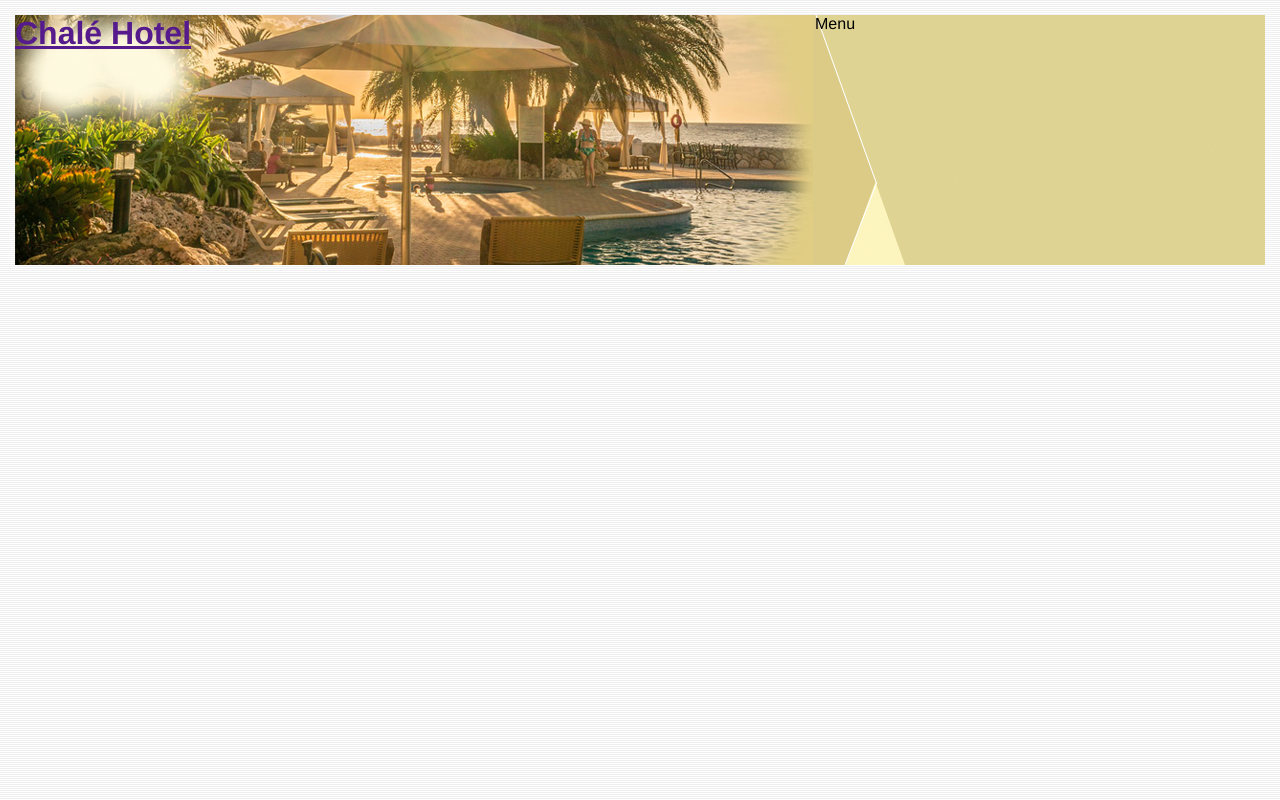
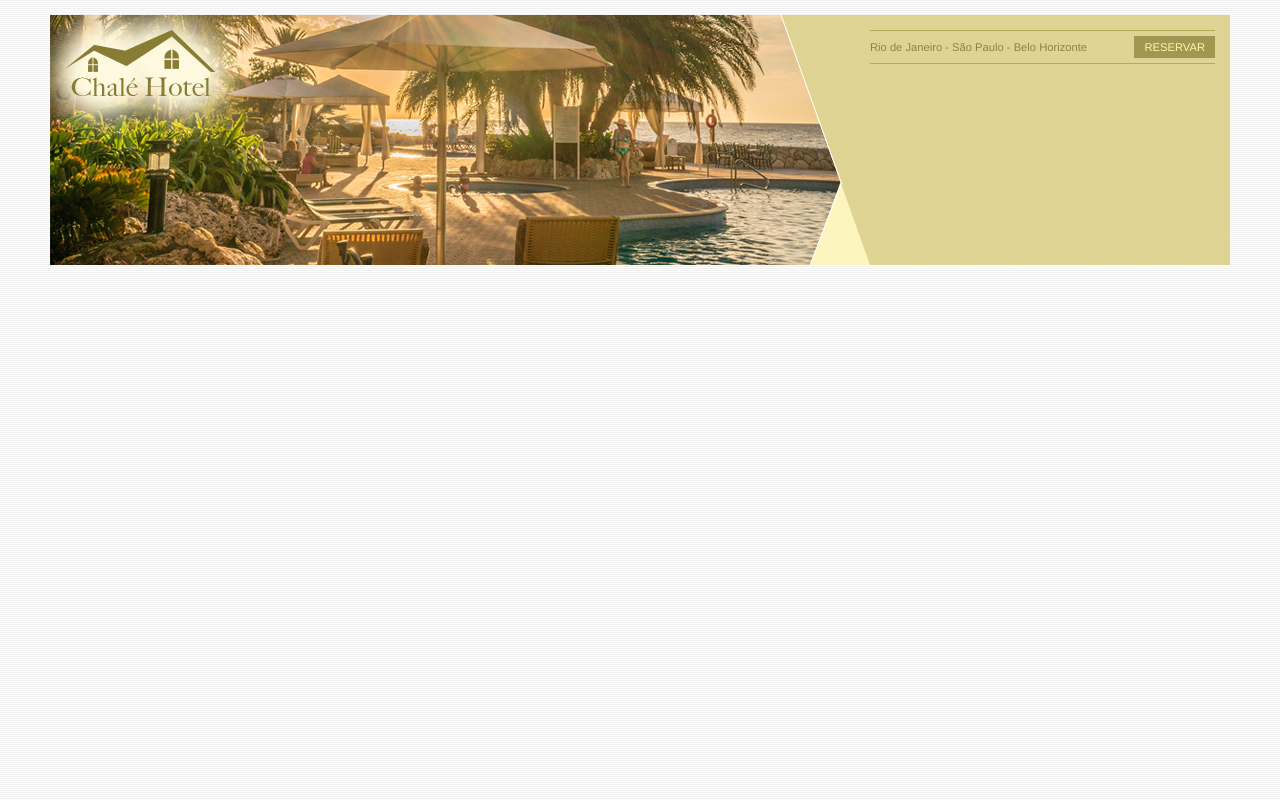
Before and after one commit to NikolySilva/Chale-Hotel, a plain HTML site: page index.html in a window 1280 px wide. Drawn offline with Linux system fonts and the light colour scheme.

Commit message:
Ajustando o topo

```diff
--- a/css/style.css
+++ b/css/style.css
@@ -11,6 +11,9 @@ body{
 
 #container {
     background: #ede9cc;
+    margin: 0 auto;
+    min-width: 740px;
+    max-width: 1180px;
 }
 
 #topo {
@@ -21,12 +24,23 @@ body{
 }
 
 #logo{
-    background: url(../imagens/topo-imagem-principal2.png) no-repeat;
+    background: url(../imagens/topo-imagem-principal.png) no-repeat;
     width: 100%;
     height: 250px;
     position: absolute;
     top: 0;
     left: 0;
+    z-index: 1;
+}
+.logo a {
+    position: absolute;
+    top: 15px;
+    left: 15px;
+    z-index: 3;
+    background: url(../imagens/logo.png) no-repeat;
+    width: 151px;
+    height: 66px;
+    text-indent: -3000px;
 }
 
 #menu{
@@ -36,4 +50,37 @@ body{
     position: absolute;
     top: 0;
     right: 0;
+    z-index: 2;
 }
+
+#conteudo-menu{
+    margin-left: 90px;
+    margin-right: 15px;
+    padding-top: 15px;
+}
+
+#menu-locais{
+    border-bottom: 1px solid #b5ab56;
+    border-top: 1px solid #b5ab56;
+    padding-top: 5px;
+    padding-bottom: 5px;
+    font-size: 0.7em;
+    color: #8b8448;
+}
+
+#menu-locais .locais {
+    float: left;
+    padding-top: 5px;
+}
+
+a{
+    text-decoration: none;
+}
+
+a.reservar {
+    text-transform: uppercase;
+    background: #a29750;
+    color: #fff5b0;
+    padding: 5px 10px;
+    float: right;
+}
--- a/index.html
+++ b/index.html
@@ -11,12 +11,20 @@
     <div id="container"><!--Início container-->
         <div id="topo"><!--Início topo-->
             <div id="logo">
-                <h1>
+                <h1 class="logo">
                     <a href="">Chalé Hotel</a>
                 </h1>
             </div>
             <div id="menu">
-                Menu
+                <div id="conteudo-menu">
+                    <div id="menu-locais">
+                        <span class="locais">
+                            Rio de Janeiro - São Paulo - Belo Horizonte
+                        </span>
+                        <a href="" class="reservar">Reservar</a>
+                        <div style="clear:both;"></div>
+                    </div>
+                </div>
             </div>
         </div><!--Fim topo-->
     </div><!--Fim container-->
```
